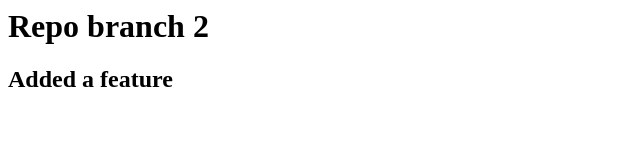
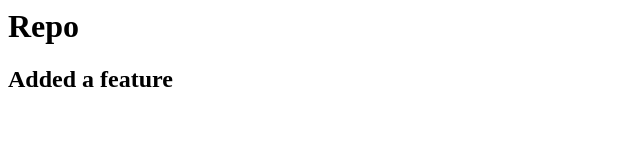
Before and after one commit to ABSOLUTE-NOTHING/ABSOLUTE-NOTHING, a plain HTML site: page index.html in a window 1280 px wide. Shown: the whole page, without its empty margins (0-640 px from the left). Drawn offline with Linux system fonts and the light colour scheme.

Commit message:
added a new feature

```diff
--- a/index.html
+++ b/index.html
@@ -1,2 +1,2 @@
-<h1>Repo branch 2</h1>
+<h1>Repo</h1>
 <h2>Added a feature</h2>
```
